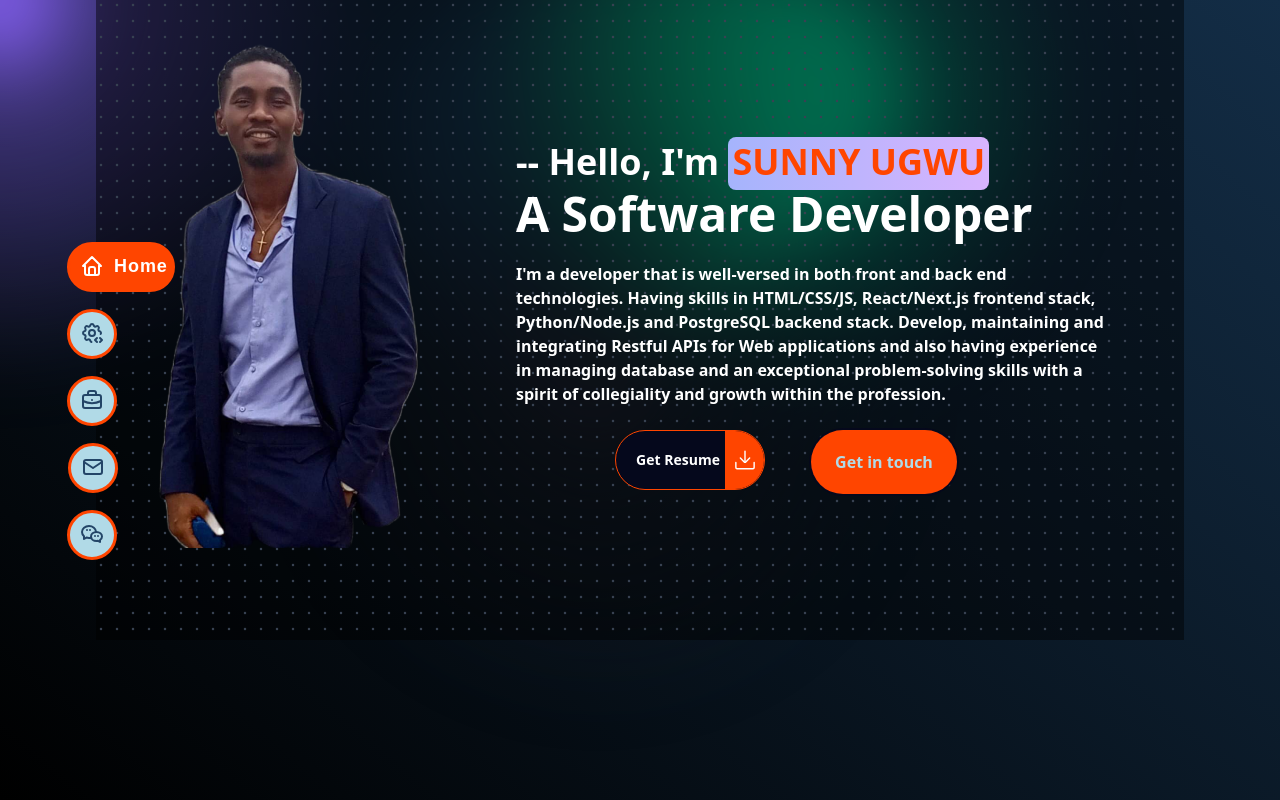
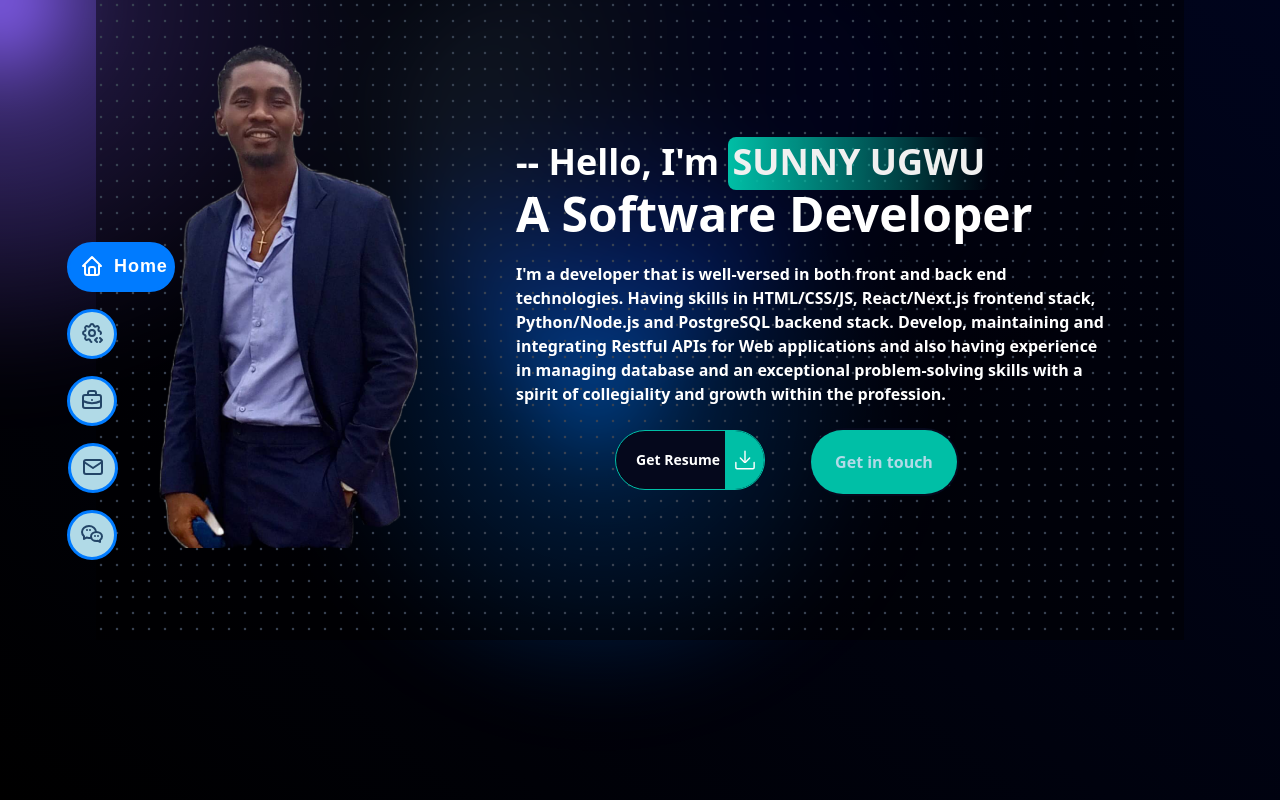
Before and after one commit to Jclinch/sunnyugwu.com.ng, a Next.js app: page / in a window 1280 px wide. Built offline with nearby package versions, Linux system fonts and the light colour scheme.

Commit message:
color graded

```diff
--- a/components/styles/contact-btn.scss
+++ b/components/styles/contact-btn.scss
@@ -8,7 +8,7 @@
   border-radius: 100px;
   font-weight: 600;
   color: #b1dae7;
-  background-color: orangered;
+  background-color: #00BFA6;
   box-shadow: 0 0 0 2px #05081c;
   cursor: pointer;
   overflow: hidden;
@@ -32,7 +32,7 @@
   }
 
   &:hover {
-    box-shadow: 0 0 0 5px #b1dae7;
+    box-shadow: 0 0 0 5px #007BFF;
     color: #ffffff;
   }
 
--- a/components/styles/contact-form.scss
+++ b/components/styles/contact-form.scss
@@ -1,7 +1,7 @@
 .form-container {
   width: 600px;
   background: linear-gradient(#05081c, #000000) padding-box,
-    linear-gradient(145deg, transparent 35%, orangered, #40c9ff) border-box;
+    linear-gradient(145deg, transparent 35%, #007BFF, #40c9ff) border-box;
   border: 2px solid transparent;
   padding: 14px 24px;
   font-size: 14px;
--- a/components/styles/explore-btn.scss
+++ b/components/styles/explore-btn.scss
@@ -32,7 +32,7 @@
     position: absolute;
     bottom: -20px;
     content: "Explore";
-    color: orangered;
+    color: #007BFF;
     /* transition-duration: .3s; */
     font-size: 0px;
   }
@@ -52,6 +52,6 @@
   transform: rotate(45deg);
 
   path {
-    fill: orangered;
+    fill: #007BFF;
   }
 }
--- a/components/styles/nav-buttons.scss
+++ b/components/styles/nav-buttons.scss
@@ -35,7 +35,7 @@
 //     width: 50px;
 //     height: 50px;
 //     transition: all 0.3s ease;
-//     border: solid orangered;
+//     border: solid #007BFF;
 //   }
 
 //   & span {
@@ -80,7 +80,7 @@
 
 //   /* Active state for the nav button */
 //   &.active:before {
-//     background: orangered;
+//     background: #007BFF;
 //     width: 100%;
 //   }
 
@@ -186,7 +186,7 @@
     width: 50px;
     height: 50px;
     transition: all 0.3s ease;
-    border: solid orangered;
+    border: solid #007BFF;
   }
 
   & span {
@@ -230,7 +230,7 @@
   }
 
   &.active:before {
-    background: orangered;
+    background: #007BFF;
     width: 100%;
   }
 
@@ -273,7 +273,7 @@
   .cta {
     &:before {
       width: 50px; /* Reset width to original size */
-      // background: orangered; /* Retain the active color */
+      // background: #007BFF; /* Retain the active color */
     }
 
     &:hover:before {
--- a/components/styles/resume-button-copy.scss
+++ b/components/styles/resume-button-copy.scss
@@ -7,7 +7,7 @@
   display: flex;
   color: #b1dae7;
   align-items: center;
-  border: 1px solid orangered;
+  border: 1px solid #00BFA6;
   border-radius: 60px;
   background-color: #05081c;
   overflow: hidden;
@@ -29,7 +29,7 @@
     transform: translateX(109px);
     height: 100%;
     width: 39px;
-    background-color: orangered;
+    background-color: #00BFA6;
     display: flex;
     align-items: center;
     justify-content: center;
@@ -41,7 +41,7 @@
   }
 
   &:hover {
-    background: orangered;
+    background: #00BFA6;
 
     .resume-button2-text {
       color: transparent;
@@ -54,10 +54,10 @@
   }
 
   &:active {
-    border: 1px solid orangered;
+    border: 1px solid #00BFA6;
 
     .resume-button2-icon {
-      background-color: orangered;
+      background-color: #00BFA6;
     }
   }
 }
--- a/components/tab-site.tsx
+++ b/components/tab-site.tsx
@@ -32,7 +32,7 @@ export function TabSite() {
     {
       title: "Home",
       value: "home",
-      content: <HomeContent onTabClick={handleTabClick} />, // Pass the function as a prop
+      content: <HomeContent onTabClick={handleTabClick} />,
       icon: <IconHome stroke={1} />,
     },
     {
@@ -114,7 +114,7 @@ const HomeContent = ({ onTabClick }: { onTabClick: (tab: string) => void }) => {
       <div className="flex flex-col w-[600px] mt-[50px]">
         <h1 className="text-4xl font-bold">
           -- Hello, I&apos;m{" "}
-          <Highlight className="text-[orangered] dark:text-white">
+          <Highlight className="text-[#F0F0F0] dark:text-[#F0F0F0]">
             SUNNY UGWU
           </Highlight>
         </h1>
@@ -141,7 +141,7 @@ const ServiceContent = ({ title }: { title: string }) => {
   return (
     <div className="bg-[#0F172ACC] p-[40rem]">
       <div className="text-center">
-        <h1 className="text-5xl font-bold mt-[-40px] text-[orangered]">
+        <h1 className="text-5xl font-bold mt-[-40px] text-[#007BFF]">
           {title}
         </h1>
         <div className="mt-4 ">
@@ -165,7 +165,7 @@ const PortfolioContent = () => {
 const ContactContent = ({ title }: { title: string }) => {
   return (
     <div className=" bg-[#0F172ACC] p-[40rem]">
-      <h1 className="text-5xl font-bold text-center mt-[-20px] text-[orangered]">
+      <h1 className="text-5xl font-bold text-center mt-[-20px] text-[#007BFF]">
         {title}
       </h1>
       <div className="mt-[38px]">
@@ -179,7 +179,7 @@ const ContactContent = ({ title }: { title: string }) => {
 const SocialMediaContent = ({ title }: { title: string }) => {
   return (
     <div className="bg-[#0F172ACC] p-[40rem]">
-      <div className="text-5xl font-bold text-center sticky z-10  text-[orangered] mt-[20px]">
+      <div className="text-5xl font-bold text-center sticky z-10  text-[#007BFF] mt-[20px]">
         {title}
       </div>
       <div className="text-2xl mt-[-70px]">
--- a/components/ui/background-gradient-animation.tsx
+++ b/components/ui/background-gradient-animation.tsx
@@ -4,12 +4,12 @@ import { useEffect, useRef, useState } from "react";
 
 export const BackgroundGradientAnimation = ({
   gradientBackgroundStart = "rgb(0, 0, 0)", // Black
-  gradientBackgroundEnd = "rgb(19, 45, 70)", // Dark blue-gray
+  gradientBackgroundEnd = "rgb(0, 4, 28)", // Dark blue-gray
   firstColor = "0, 0, 0", // Black
-  secondColor = "19, 45, 70", // Dark blue-gray
-  thirdColor = "1, 195, 142", // Bright teal
-  fourthColor = "26, 30, 41", // Very dark bluish-gray
-  fifthColor = "138, 47, 24", // Dark red-brown
+  secondColor = "27, 38, 59", // blue-gray
+  thirdColor = "1, 4, 46", // dark blue-gray
+  fourthColor = "0, 123, 255", // lite bluish-gray
+  fifthColor = "0, 191, 166", // Dark red-brown
   pointerColor = "140, 100, 255", // Keeping the original pointer color
   size = "80%",
   blendingValue = "hard-light",
--- a/components/ui/hero-highlight.tsx
+++ b/components/ui/hero-highlight.tsx
@@ -38,7 +38,7 @@ export const HeroHighlight = ({
     >
       <div className="absolute inset-0 bg-dot-thick-gray-700 dark:bg-dot-thick-gray-700 pointer-events-none" />
       <motion.div
-        className="pointer-events-none bg-dot-thick-orange-700 dark:bg-dot-thick-indigo-700 absolute inset-0 opacity-0 transition duration-300 group-hover:opacity-100"
+        className="pointer-events-none bg-dot-thick-green-700 dark:bg-dot-thick-green-700 absolute inset-0 opacity-0 transition duration-300 group-hover:opacity-100"
         style={{
           WebkitMaskImage: useMotionTemplate`
             radial-gradient(
@@ -88,7 +88,7 @@ export const Highlight = ({
         display: "inline",
       }}
       className={cn(
-        `relative inline-block pb-1   px-1 rounded-lg bg-gradient-to-r from-indigo-300 to-purple-300 dark:from-indigo-500 dark:to-purple-500`,
+        `relative inline-block pb-1   px-1 rounded-lg bg-gradient-to-r from-[#00BFA6] to-transparent dark:from-[#00BFA6] dark:to-transparent`,
         className
       )}
     >
--- a/components/ui/sticky-scroll-reveal.tsx
+++ b/components/ui/sticky-scroll-reveal.tsx
@@ -71,18 +71,18 @@ export const StickyScroll = ({
     >
       <div className="div relative flex items-start justify-center px-4">
         <div className="max-w-xl">
-          <div className="ml-[550px] mt-[25px] text-5xl text-[orangered]">
+          <div className="ml-[550px] mt-[25px] text-5xl text-[#007BFF]">
             Portfolio
           </div>
           {content.map((item, index) => (
             <div
               key={item.title + index}
-              className="my-[80px] ml-[150px] w-full "
+              className="my-[80px] ml-[150px] w-full  "
             >
               <motion.h2
                 initial={{ opacity: 0 }}
                 animate={{ opacity: activeCard === index ? 1 : 0.3 }}
-                className="text-4xl w-full font-bold text-slate-100"
+                className="text-4xl w-full text-center font-bold text-[#00BFA6]"
               >
                 {item.title}
               </motion.h2>
```
